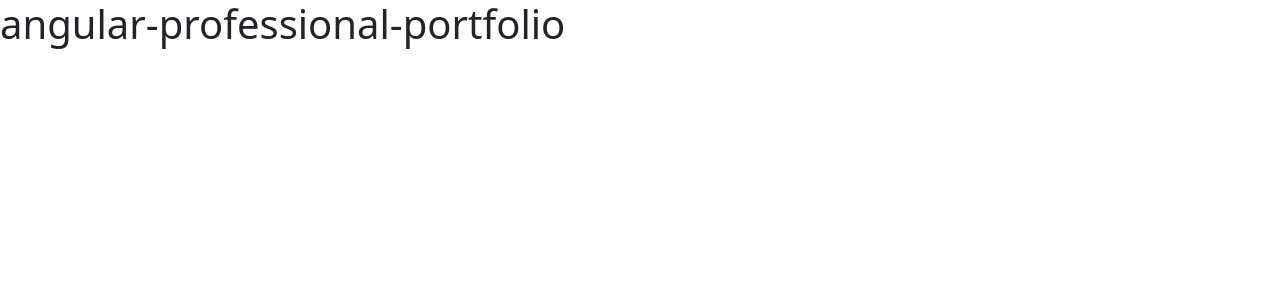
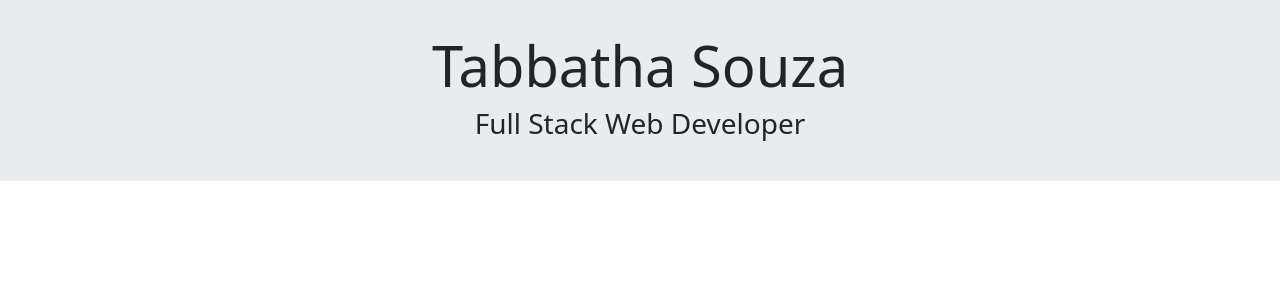
Before and after one commit to tabbdacat/angular-professional-portfolio, an Angular app: page / in a window 1280 px wide. Shown: the top 300 px of the page. Built offline with nearby package versions, Linux system fonts and the light colour scheme.

Commit message:
change header content with styling, add nav component

```diff
--- a/src/app/app.component.html
+++ b/src/app/app.component.html
@@ -1 +1 @@
-<h1>{{title}}</h1>
+<app-header></app-header>
--- a/src/app/app.module.ts
+++ b/src/app/app.module.ts
@@ -5,11 +5,13 @@ import { AppRoutingModule } from './app-routing.module';
 import { AppComponent } from './app.component';
 import { BrowserAnimationsModule } from '@angular/platform-browser/animations';
 import { HeaderComponent } from './header/header.component';
+import { NavComponent } from './nav/nav.component';
 
 @NgModule({
   declarations: [
     AppComponent,
-    HeaderComponent
+    HeaderComponent,
+    NavComponent
   ],
   imports: [
     BrowserModule,
--- a/src/app/header/header.component.css
+++ b/src/app/header/header.component.css
@@ -0,0 +1,4 @@
+.jumbotron {
+    padding: 2rem 2rem;
+    background-color: #e9ecef;
+}
--- a/src/app/header/header.component.html
+++ b/src/app/header/header.component.html
@@ -1 +1,7 @@
-<p>header works!</p>
+<div class="jumbotron">
+    <div class="text-center">
+        <h1 class="display-4">Tabbatha Souza</h1>
+        <h3>Full Stack Web Developer</h3>
+
+    </div>
+</div>
--- /dev/null
+++ b/src/app/nav/nav.component.html
@@ -0,0 +1 @@
+<p>nav works!</p>
```
Also changed, not shown: src/app/nav/nav.component.ts (added, +10 -0 lines), src/app/nav/nav.component.css (added).
